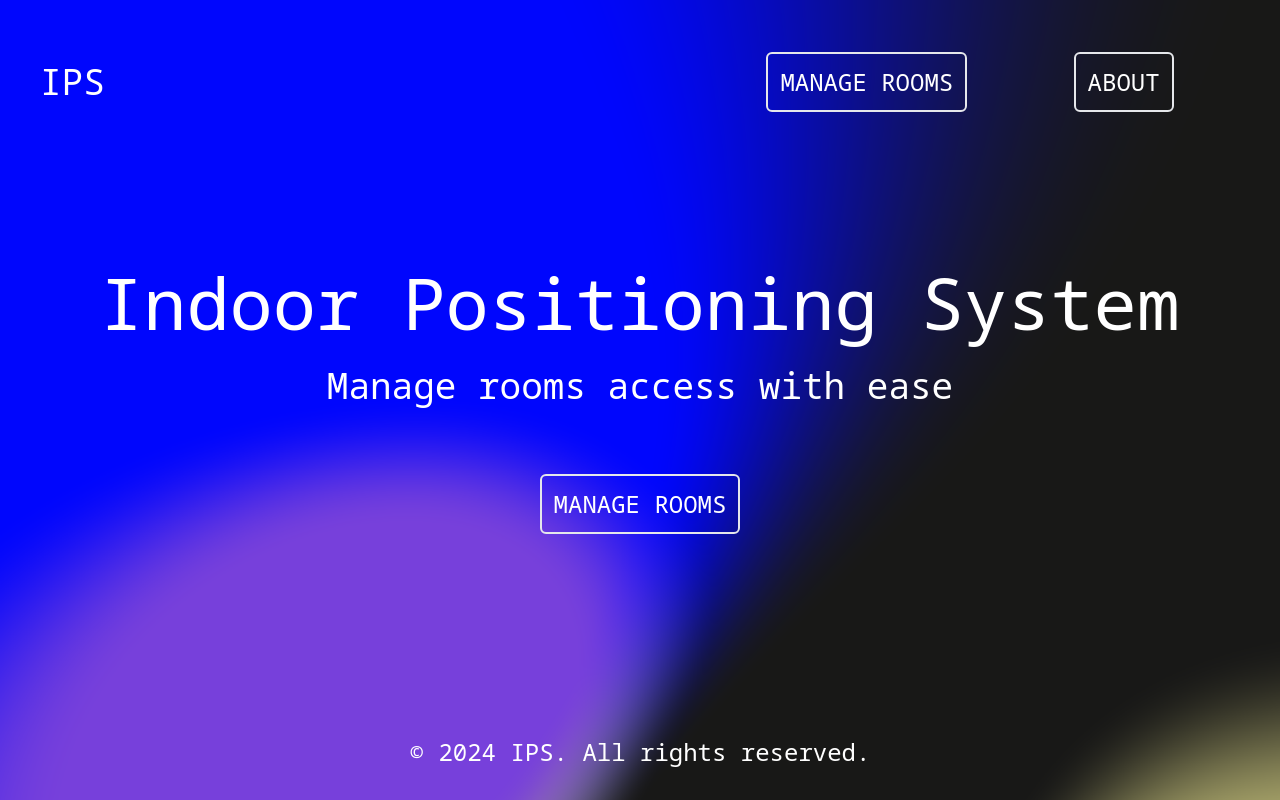
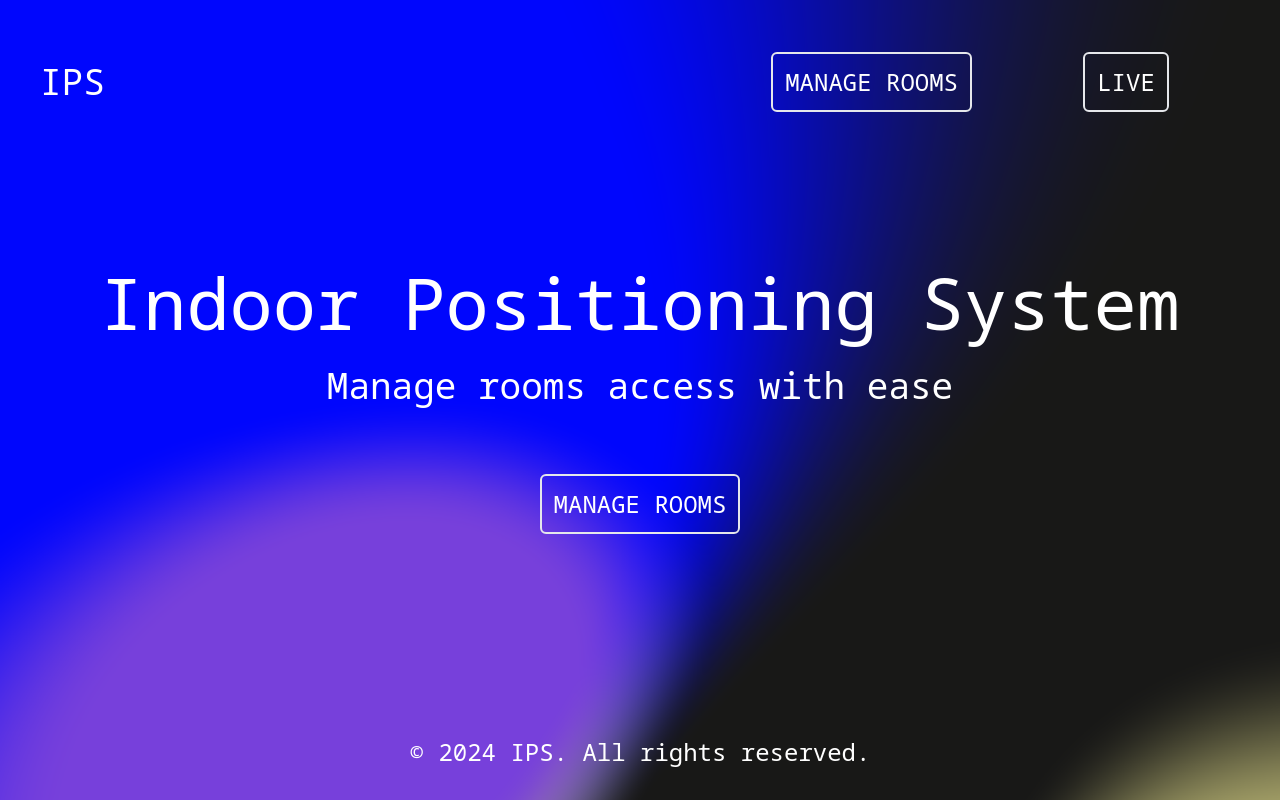
Before and after one commit to micheledinelli/ips-fe, a React (Vite) app: page / in a window 1280 px wide. Built offline with nearby package versions, Linux system fonts and the light colour scheme.

Commit message:
Added Live page

```diff
--- a/package.json
+++ b/package.json
@@ -11,10 +11,12 @@
   },
   "dependencies": {
     "axios": "^1.6.8",
+    "leaflet": "^1.9.4",
     "localforage": "^1.10.0",
     "match-sorter": "^6.3.4",
     "react": "^18.2.0",
     "react-dom": "^18.2.0",
+    "react-leaflet": "^4.2.1",
     "react-router-dom": "^6.23.1",
     "react-toastify": "^10.0.5"
   },
--- a/src/main.jsx
+++ b/src/main.jsx
@@ -11,32 +11,14 @@ import "./index.css";
 import Root from "./routes/root";
 import Rooms from "./routes/rooms";
 import Room from "./routes/room";
+import Live from "./routes/live";
 import ErrorPage from "./error-page";
-
-// const router = createBrowserRouter([
-//   {
-//     path: "/",
-//     element: <Root />,
-//     errorElement: <ErrorPage />,
-//     children: [
-//       {
-//         path: "rooms",
-//         element: <Rooms />,
-//         errorElement: <ErrorPage />,
-//       },
-//       {
-//         path: "rooms/:roomId",
-//         element: <Room />,
-//         errorElement: <ErrorPage />,
-//       },
-//     ],
-//   },
-// ]);
 
 const router = createBrowserRouter(
   createRoutesFromElements(
     <Route errorElement={<ErrorPage />}>
       <Route index element={<Root />}></Route>
+      <Route path="live" element={<Live />} />
       <Route path="rooms" element={<Rooms />} />
       <Route path="rooms">
         <Route path=":roomId" element={<Room />} />
--- /dev/null
+++ b/src/routes/live.jsx
@@ -0,0 +1,155 @@
+import { React, useEffect, useState } from "react";
+import { Link } from "react-router-dom";
+import axios from "axios";
+import { MapContainer, TileLayer, GeoJSON, Popup } from "react-leaflet";
+import "leaflet/dist/leaflet.css";
+
+export default function Live() {
+  const geojsonData = {
+    type: "FeatureCollection",
+    features: [
+      {
+        type: "Feature",
+        properties: {
+          name: "Building",
+          type: "perimeter",
+        },
+        geometry: {
+          type: "Polygon",
+          coordinates: [
+            [
+              [0, 0],
+              [0, 150],
+              [100, 100],
+              [100, 0],
+              [0, 0],
+            ],
+          ],
+        },
+      },
+      {
+        type: "Feature",
+        properties: {
+          name: "Kitchen",
+          roomId: 1,
+          users: [2727],
+          type: "room",
+        },
+        geometry: {
+          type: "Polygon",
+          coordinates: [
+            [
+              [10, 10],
+              [30, 10],
+              [30, 30],
+              [10, 30],
+              [10, 10],
+            ],
+          ],
+        },
+      },
+      {
+        type: "Feature",
+        properties: {
+          name: "Living Room",
+          roomId: 2,
+          users: [2727, 3030],
+          type: "room",
+        },
+        geometry: {
+          type: "Polygon",
+          coordinates: [
+            [
+              [40, 10],
+              [60, 10],
+              [60, 30],
+              [40, 30],
+              [40, 10],
+            ],
+          ],
+        },
+      },
+    ],
+  };
+
+  const [geoData, setGeoData] = useState();
+
+  useEffect(() => {
+    var source = new EventSource("http://localhost:8888/live");
+    source.onmessage = function (event) {
+      setGeoData(JSON.parse(event.data));
+    };
+
+    return () => {
+      source.close();
+    };
+  }, []);
+
+  const style = (feature) => {
+    if (feature.properties.type === "perimeter") {
+      return {
+        fillColor: "black",
+        color: "black",
+        weight: 2,
+        fillOpacity: 0.5,
+      };
+    } else {
+      return {
+        fillColor: "green",
+        color: "green",
+        weight: 2,
+        fillOpacity: 0.5,
+      };
+    }
+  };
+
+  const MapComponent = () => {
+    const onEachFeature = (feature, layer) => {
+      if (feature.properties && feature.properties.name) {
+        layer.bindPopup(
+          `<strong>${feature.properties.name}</strong><br />${
+            feature.properties.users
+              ? `Users: ${feature.properties.users.join(", ")}`
+              : "No users"
+          }`
+        );
+      }
+    };
+
+    if (!geoData) {
+      return <>LOADING</>;
+    }
+
+    return (
+      <MapContainer
+        className="w-full h-full"
+        center={[50, 50]}
+        zoom={2}
+        style={{ backgroundColor: "inherit" }}
+        crs={L.CRS.Simple}
+        zoomControl={false}
+      >
+        {/* <TileLayer
+          url="https://tiles.stadiamaps.com/tiles/alidade_smooth/{z}/{x}/{y}{r}.png"
+          attribution='&copy; <a href="https://www.stadiamaps.com/" target="_blank">Stadia Maps</a> &copy; <a href="https://openmaptiles.org/" target="_blank">OpenMapTiles</a> &copy; <a href="https://www.openstreetmap.org/copyright">OpenStreetMap</a> contributors'
+        /> */}
+        <GeoJSON data={geoData} onEachFeature={onEachFeature} style={style} />
+      </MapContainer>
+    );
+  };
+
+  return (
+    <div className="w-full h-screen text-white bg-cover bg-hero-pattern-1 overflow-hidden">
+      <div className="fixed top-3 p-5 w-full flex justify-between items-center text-xl md:text-2xl z-20">
+        <div className="text-2xl">
+          <button className="border-2 rounded-md p-3 cursor-pointer hover:bg-white hover:text-black">
+            <Link to={"/"}>HOME</Link>
+          </button>
+        </div>
+      </div>
+      <div className="flex h-screen w-full justify-center items-center z-10">
+        <MapComponent />
+      </div>
+    </div>
+  );
+}
--- a/src/routes/root.jsx
+++ b/src/routes/root.jsx
@@ -11,7 +11,7 @@ export default function Root() {
             <Link to={"rooms"}>MANAGE ROOMS</Link>
           </button>
           <button className="border-2 rounded-md p-3 cursor-pointer hover:bg-white hover:text-black">
-            ABOUT
+            <Link to={"live"}>LIVE</Link>
           </button>
         </div>
       </div>
```
Also changed, not shown: 1 other file (tests, documents, lock files or other folders).
